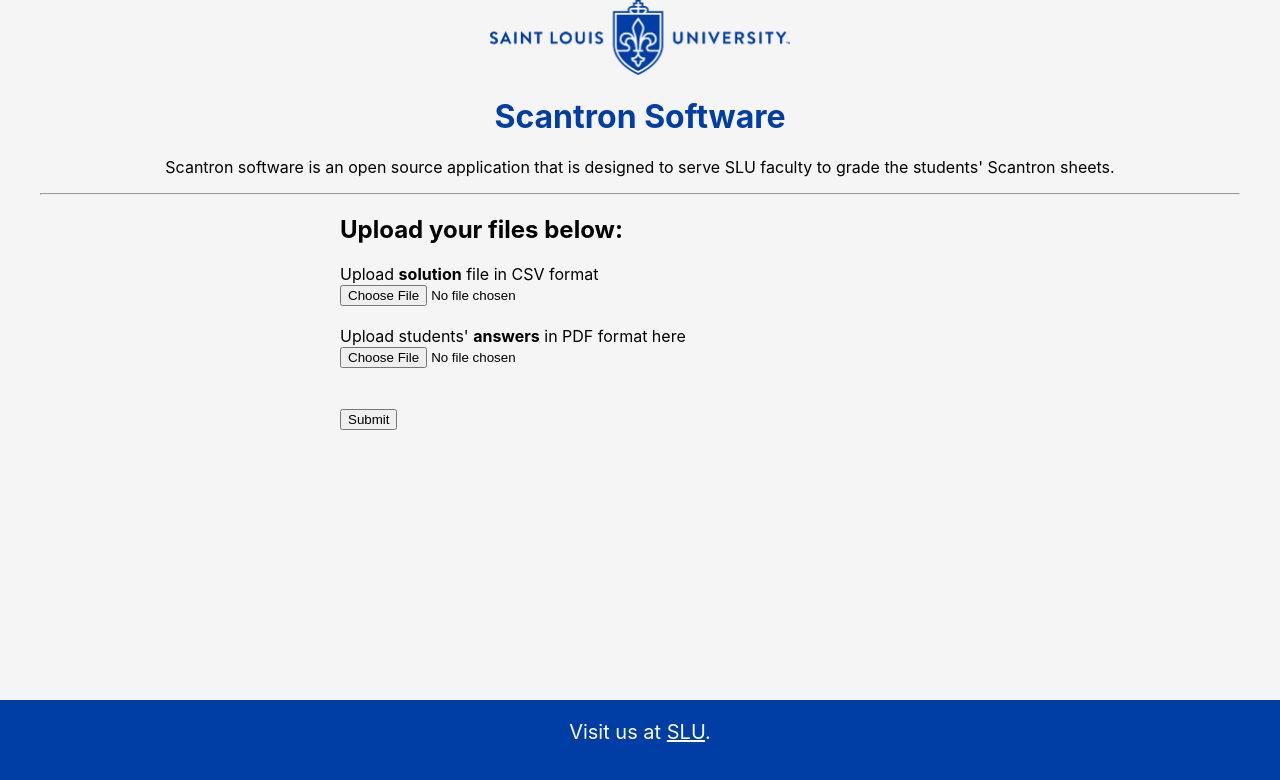
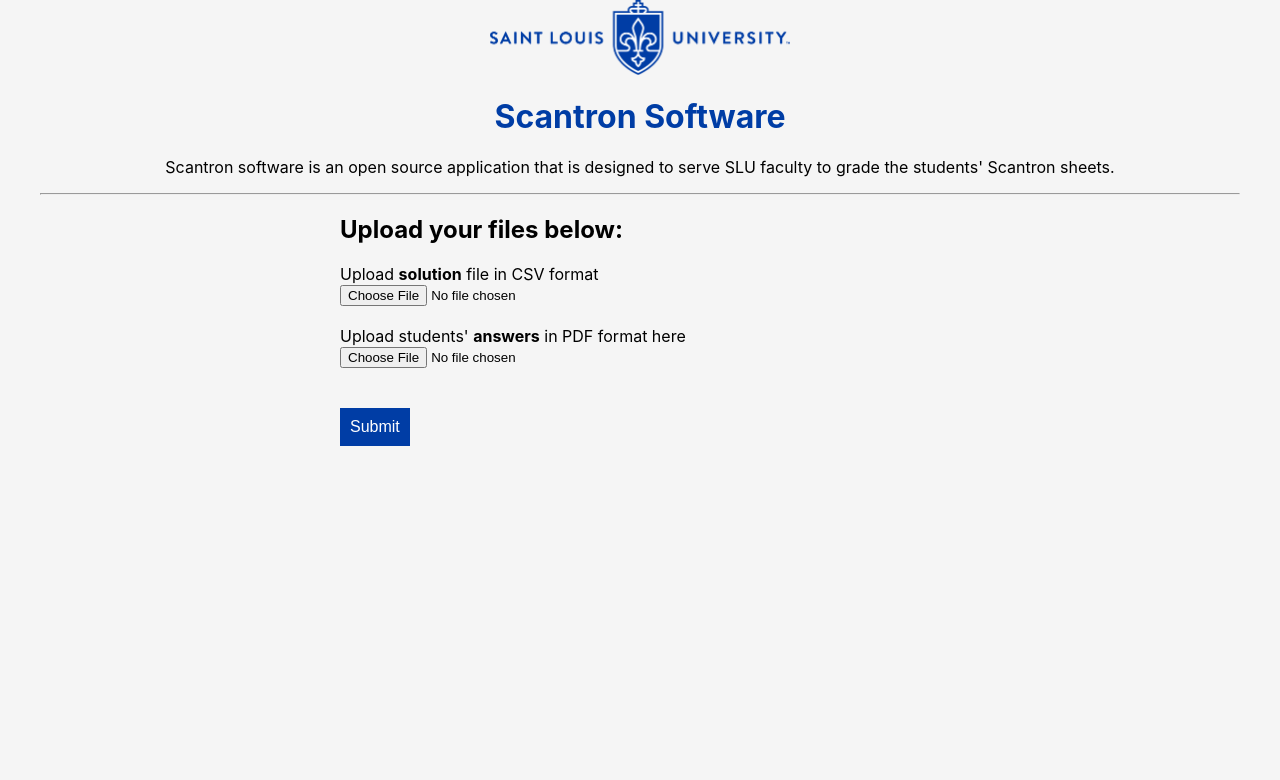
Before and after one commit to rkarmuri/Scantron_Software, a React (Create React App) app in the folder scantron-app/: page / in a window 1280 px wide. Shown: the top 780 px of the page. Built offline with nearby package versions, Linux system fonts and the light colour scheme.

Commit message:
added few css changes

```diff
--- a/scantron-app/src/App.css
+++ b/scantron-app/src/App.css
@@ -1,41 +1,3 @@
-/* .App {
-  text-align: center;
-}
-
-.App-logo {
-  height: 40vmin;
-  pointer-events: none;
-}
-
-@media (prefers-reduced-motion: no-preference) {
-  .App-logo {
-    animation: App-logo-spin infinite 20s linear;
-  }
-}
-
-.App-header {
-  background-color: #282c34;
-  min-height: 100vh;
-  display: flex;
-  flex-direction: column;
-  align-items: center;
-  justify-content: center;
-  font-size: calc(10px + 2vmin);
-  color: white;
-}
-
-.App-link {
-  color: #61dafb;
-}
-
-@keyframes App-logo-spin {
-  from {
-    transform: rotate(0deg);
-  }
-  to {
-    transform: rotate(360deg);
-  }
-} */
 
 
 html,
@@ -46,8 +8,7 @@
 }
 
 body{
-  max-width: 1200px;
-  margin: 0 auto;
+  margin: 0 20px;
 }
 
 nav{
@@ -171,10 +132,7 @@
   text-align: center;
 }
 
-.form-container{
-  margin: 0 auto;
-  width: 50%;
-}
+
 
 
 .slu-logo{
@@ -182,3 +140,53 @@
   display: block;
   margin: 0 auto;
 }
+
+button{
+  background-color: #003DA5;
+  color: white;
+  padding: 10px;
+  font-size: 12pt;
+  border: none;
+}
+
+
+
+.btn-submit{
+  width: 100%;
+}
+
+.btn-submit:hover{
+  background-color: #3e71c9;
+  cursor: pointer;
+}
+
+.form-container{
+  margin: 40px auto;
+  width: 80%;
+}
+
+.header-content{
+  margin-bottom: 20px;
+}
+
+@media screen and (min-width: 768px) {
+  .btn-submit{
+    width: auto;
+  }
+
+}
+
+
+@media screen and (min-width: 992px) {
+
+
+  body{
+    max-width: 1200px;
+    margin: 0 auto;
+  }
+
+  .form-container{
+    margin: 0 auto;
+    width: 50%;
+  }
+}
--- a/scantron-app/src/Home.js
+++ b/scantron-app/src/Home.js
@@ -73,26 +73,29 @@
 
     return (
       <div>
-        <article className="lead">
-            <p>Scantron software is an open source application
-            that is designed to serve SLU faculty to grade the students' Scantron sheets.</p>
-        </article>
-        <hr></hr>
+        <div className="header-content">
+          <article className="lead">
+              <p>Scantron software is an open source application
+              that is designed to serve SLU faculty to grade the students' Scantron sheets.</p>
+          </article>
+          <hr></hr>
+        </div>
+
         <div className="form-container">
         <h2>Upload your files below:</h2>
             <form onSubmit={this.submitForm}>
                 <label>Upload <b>solution</b> file in CSV format</label>
                 <br></br>
-                <input type="file" name="fileSolution" accept=".pdf, .csv"/>
+                <input className="btn-input" type="file" name="fileSolution" accept=".pdf, .csv"/>
                 <br></br>
                 <br></br>
                 <label>Upload students' <b>answers</b> in PDF format here</label>
                 <br></br>
-                <input type="file" name="fileAnswers" accept=".pdf, .csv"></input>
+                <input className="btn-input" type="file" name="fileAnswers" accept=".pdf, .csv"></input>
                 <br></br>
                 <br></br>
                 <br></br>
-                <button type="submit">Submit</button>
+                <button type="submit" className="btn-submit">Submit</button>
             </form>
         </div>
       </div>
--- a/scantron-app/src/Layout.js
+++ b/scantron-app/src/Layout.js
@@ -1,33 +1,13 @@
-import { Outlet, Link } from "react-router-dom";
+import { Outlet } from "react-router-dom";
 import SluLogo from "./slu-2-centered-blue-rgb.png"
 
 const Layout = () => {
   return (
     <>
-    <img src={SluLogo} className="slu-logo"></img>
+    <img src={SluLogo} className="slu-logo" alt="Saint Louis University Logo"></img>
     <h1 className="title-header main-title">Scantron Software</h1>
-      {/* <nav>
-        <ul className="navigation">
-          <li>
-            <Link to="/">Home</Link>
-          </li>
-          <li>
-            <Link to="/upload">Upload</Link>
-          </li>
-        </ul>
-      </nav>
-        <br></br>
-        <br></br>
-        <br></br>
-        <br></br>*/}
-
 
       <Outlet />
-      <footer className="mastfoot mt-auto">
-            <div className="inner">
-                <p>Visit us at <a href="https://www.slu.edu/" target="_self" className="kick">SLU</a>.</p>
-            </div>
-        </footer>
     </>
   )
 };
```
